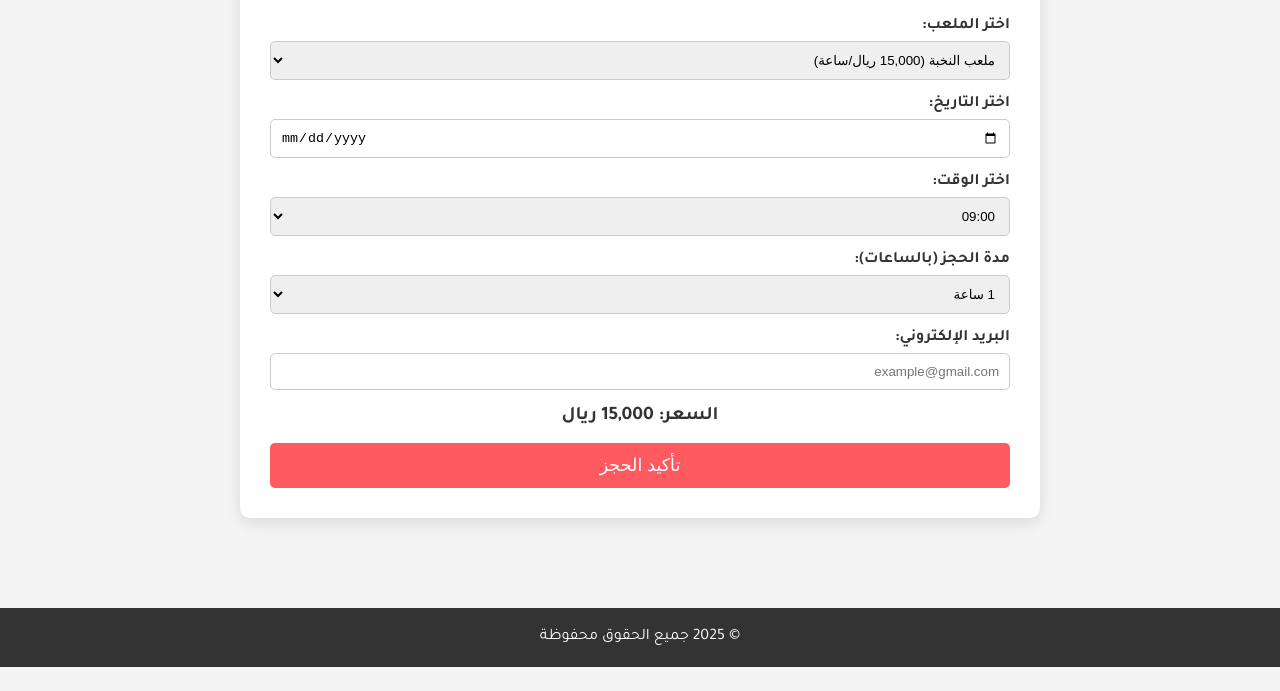
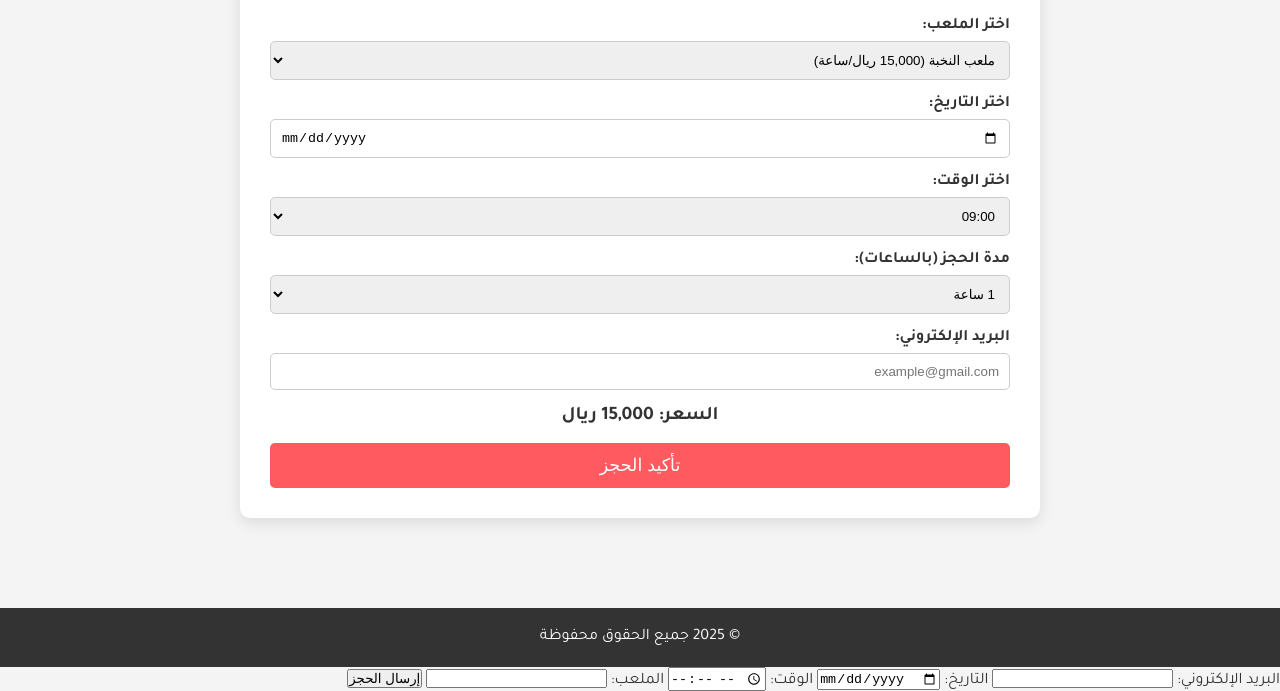
Before and after one commit to Ahm9d2/7cr, a plain HTML site: page index.html in a window 1280 px wide. Shown: the part 220-911 px from the top of the page. Before the commit the page ends 887 px from the top, so only its background shows below. Drawn offline with Linux system fonts and the light colour scheme.

Commit message:
Update index.html

```diff
--- a/index.html
+++ b/index.html
@@ -180,3 +180,18 @@
   </script>
 </body>
 </html>
+<form id="booking-form" action="https://formspree.io/f/xkgozznv" method="POST">
+    <label>البريد الإلكتروني:</label>
+    <input type="email" name="email" required>
+
+    <label>التاريخ:</label>
+    <input type="date" name="date" required>
+
+    <label>الوقت:</label>
+    <input type="time" name="time" required>
+
+    <label>الملعب:</label>
+    <input type="text" name="field" required>
+
+    <button type="submit">إرسال الحجز</button>
+</form>
```
